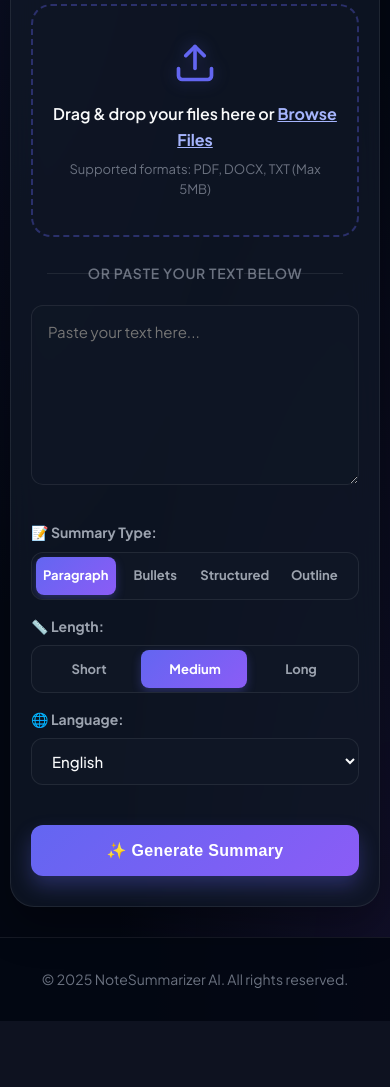
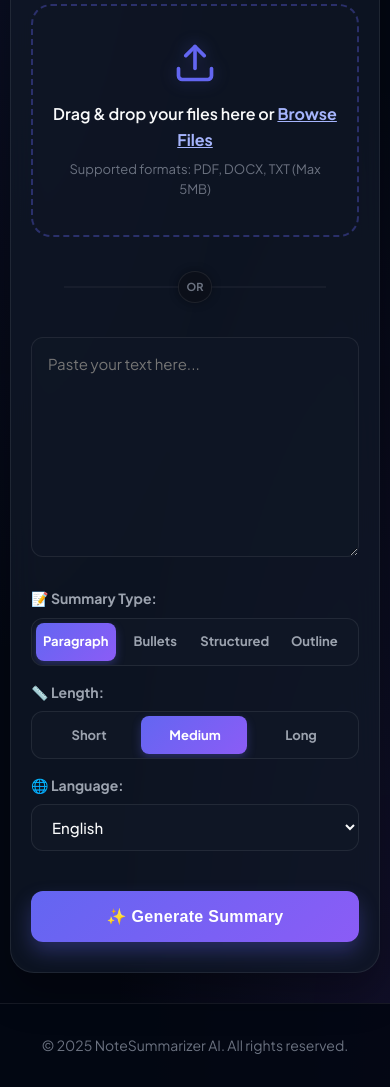
Before and after one commit to Sanjay-Mathivanan/NoteSummarizerAI, a Flask app: page /summarize in a window 390 px wide. Shown: the part 347-1434 px from the top of the page. Before the commit the page ends 1368 px from the top, so only its background shows below. Run offline with Flask 3, Linux system fonts and the light colour scheme.

Commit message:
Layout: Redesign file upload and text input to be side-by-side (horizontal) on desktop and stacked on mobile

```diff
--- a/static/style.css
+++ b/static/style.css
@@ -384,27 +384,99 @@ header nav a:hover::after {
   to { opacity: 1; transform: translateY(0); }
 }
 
-.or-text {
-  font-size: 14px;
-  color: var(--text-muted);
-  font-weight: 600;
-  text-transform: uppercase;
-  letter-spacing: 0.05em;
-  margin: 20px 0;
-  position: relative;
+.input-split-container {
+  display: grid;
+  grid-template-columns: 1fr 60px 1.2fr;
+  gap: 0;
+  align-items: stretch;
+  margin-bottom: 30px;
 }
 
-.or-text::before, .or-text::after {
+.input-split-left {
+  display: flex;
+  flex-direction: column;
+}
+
+.input-split-right {
+  display: flex;
+  flex-direction: column;
+}
+
+/* Ensure equal height boxes */
+.input-split-left .upload-section {
+  height: 100%;
+  margin-bottom: 0;
+  display: flex;
+  flex-direction: column;
+  justify-content: center;
+  align-items: center;
+}
+
+.input-split-right textarea {
+  height: 100% !important;
+  min-height: 220px;
+  margin-bottom: 0;
+}
+
+.input-split-divider {
+  position: relative;
+  display: flex;
+  justify-content: center;
+  align-items: center;
+}
+
+/* Vertical line for desktop */
+.input-split-divider::before {
   content: '';
   position: absolute;
-  top: 50%;
-  width: 30%;
-  height: 1px;
+  top: 10%;
+  bottom: 10%;
+  left: 50%;
+  width: 1px;
   background: var(--card-border);
+  transform: translateX(-50%);
 }
 
-.or-text::before { left: 5%; }
-.or-text::after { right: 5%; }
+.input-split-divider span {
+  position: relative;
+  background: #0b0f19;
+  border: 1px solid var(--card-border);
+  color: var(--text-muted);
+  font-size: 11px;
+  font-weight: 700;
+  padding: 6px 8px;
+  border-radius: 50%;
+  z-index: 2;
+  box-shadow: 0 0 10px rgba(0, 0, 0, 0.3);
+}
+
+/* Responsive grid stacking for mobile viewports */
+@media (max-width: 900px) {
+  .input-split-container {
+    grid-template-columns: 1fr;
+    gap: 20px;
+  }
+
+  .input-split-divider {
+    height: 40px;
+    margin: 10px 0;
+  }
+
+  /* Horizontal line for mobile */
+  .input-split-divider::before {
+    top: 50%;
+    bottom: auto;
+    left: 10%;
+    right: 10%;
+    width: auto;
+    height: 1px;
+    transform: translateY(-50%);
+  }
+
+  .input-split-right textarea {
+    height: 180px !important;
+  }
+}
 
 /* Textarea input */
 textarea {
--- a/templates/summarize.html
+++ b/templates/summarize.html
@@ -25,6 +25,8 @@
     <p class="intro-text">Instantly summarize notes, lectures, or articles using cutting-edge AI.</p>
 
     <form id="summarize-form" method="POST" enctype="multipart/form-data">
+      <div class="input-split-container">
+        <div class="input-split-left">
           <div class="upload-section" id="drop-area">
             <div class="upload-icon-container">
               <svg class="upload-icon" xmlns="http://www.w3.org/2000/svg" viewBox="0 0 24 24" fill="none" stroke="currentColor" stroke-width="2" stroke-linecap="round" stroke-linejoin="round">
@@ -47,10 +49,16 @@
             </div>
             <p id="validation-error" class="validation-error-text" style="display: none;"></p>
           </div>
+        </div>
 
-      <p class="or-text">Or paste your text below</p>
+        <div class="input-split-divider">
+          <span>OR</span>
+        </div>
 
+        <div class="input-split-right">
           <textarea name="noteText" placeholder="Paste your text here...">{{ input_text }}</textarea>
+        </div>
+      </div>
 
       <div class="options-box">
         <div class="option-group full-width-mobile">
```
Lines whose indentation alone changed are shown as unchanged.
